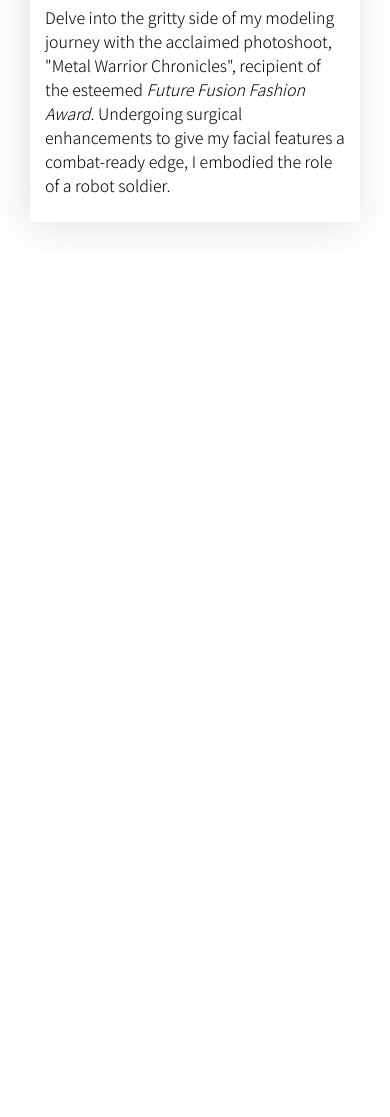
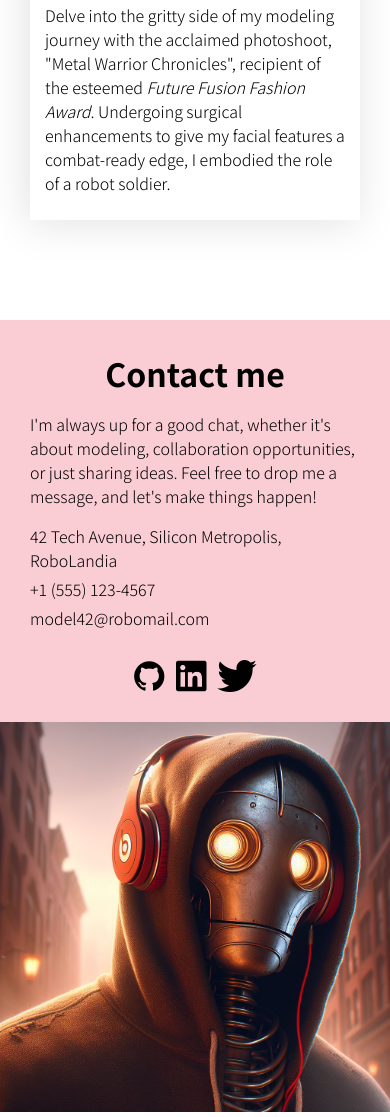
Before and after one commit to aj-abdujabborov/odin-responsive-homepage, a website built with webpack: page src/index.html in a window 390 px wide. Shown: the part 2617-3734 px from the top of the page. Before the commit the page ends 2869 px from the top, so only its background shows below. Built offline with nearby package versions, Linux system fonts and the light colour scheme.

Commit message:
Build footer for mobile

```diff
--- a/src/index.html
+++ b/src/index.html
@@ -1,10 +1,10 @@
 <!doctype html>
 <html>
-  <header>
+  <head>
     <meta charset="UTF-8" />
     <meta name="viewport" content="width=device-width, initial-scale=1" />
     <title>Odin Response</title>
-  </header>
+  </head>
   <body>
     <main>
       <div class="about-me">
@@ -105,7 +105,47 @@
         </div>
       </div>
     </main>
-    <footer></footer>
+
+    <footer>
+      <div class="contact-me">
+        <h1>Contact me</h1>
+        <p class="message">
+          I'm always up for a good chat, whether it's about modeling,
+          collaboration opportunities, or just sharing ideas. Feel free to drop
+          me a message, and let's make things happen!
+        </p>
+        <p class="address">42 Tech Avenue, Silicon Metropolis, RoboLandia</p>
+        <p class="phone">+1 (555) 123-4567</p>
+        <p class="email">model42@robomail.com</p>
+        <div class="external-links">
+          <a
+            href="https://github.com/aj-abdujabborov"
+            class="devicon-github-original"
+            target="_blank"
+            ref="noreferrer noopener"
+            aria-label="Github"
+          ></a>
+          <a
+            href="#"
+            class="devicon-linkedin-plain"
+            aria-label="LinkedIn"
+            target="_blank"
+            ref="noreferrer noopener"
+          ></a>
+          <a
+            href="#"
+            class="devicon-twitter-original"
+            aria-label="Twitter"
+            target="_blank"
+            ref="noreferrer noopener"
+          ></a>
+        </div>
+      </div>
+      <div class="photo">
+        <img src="./images/footer-photo.jpg" alt="Model-42 in a hoodie" />
+      </div>
+    </footer>
+
     <div class="templates">
       <div class="external-links">
         <a
--- a/src/index.scss
+++ b/src/index.scss
@@ -17,8 +17,10 @@
   font-size: 16px;
   font-weight: 300;
 
+  --color-accent: rgb(250, 205, 213);
   --icon: 2rem;
   --page-padding: 30px;
+  --padding-reverse: calc(-1 * var(--page-padding));
 }
 
 // General styles
@@ -52,13 +54,21 @@ h1 {
 body {
   margin: 0;
   padding: var(--page-padding);
+
+  display: flex;
+  flex-direction: column;
+  justify-content: space-between;
+  gap: 100px;
+}
+
+main {
+  display: flex;
+  flex-direction: column;
+  gap: 40px;
 }
 
 // About me
 .about-me {
-  // display: flex;
-  // flex-direction: column-reverse;
-
   .portrait {
     display: grid;
     grid-template-rows: 1fr min-content;
@@ -69,7 +79,7 @@ body {
 
     &::before {
       position: absolute;
-      background-color: rgb(250, 205, 213);
+      background-color: var(--color-accent);
 
       content: "";
       top: 0;
@@ -107,6 +117,10 @@ body {
   display: flex;
   flex-direction: column;
   gap: 30px;
+
+  h1 {
+    margin: 0;
+  }
 }
 
 .project {
@@ -140,3 +154,33 @@ body {
     }
   }
 }
+
+// Footer
+footer {
+  margin: var(--padding-reverse);
+  margin-top: 0;
+
+  .contact-me {
+    background: var(--color-accent);
+    padding: var(--page-padding);
+
+    h1 {
+      margin: 0;
+    }
+
+    .address,
+    .phone,
+    .email {
+      margin: 5px 0;
+    }
+
+    .external-links {
+      margin-top: 30px;
+    }
+  }
+
+  img {
+    width: 100%;
+    max-width: 100%;
+  }
+}
```
Also changed, not shown: src/images/_984dc945-cd2b-481f-8e02-f28349965802.jpg (deleted), src/images/ejslksl.jpg (renamed from src/images/_d16820c5-f67d-424e-a3a3-60834a1f5e51.jpg), src/images/footer-photo.jpg (added).
